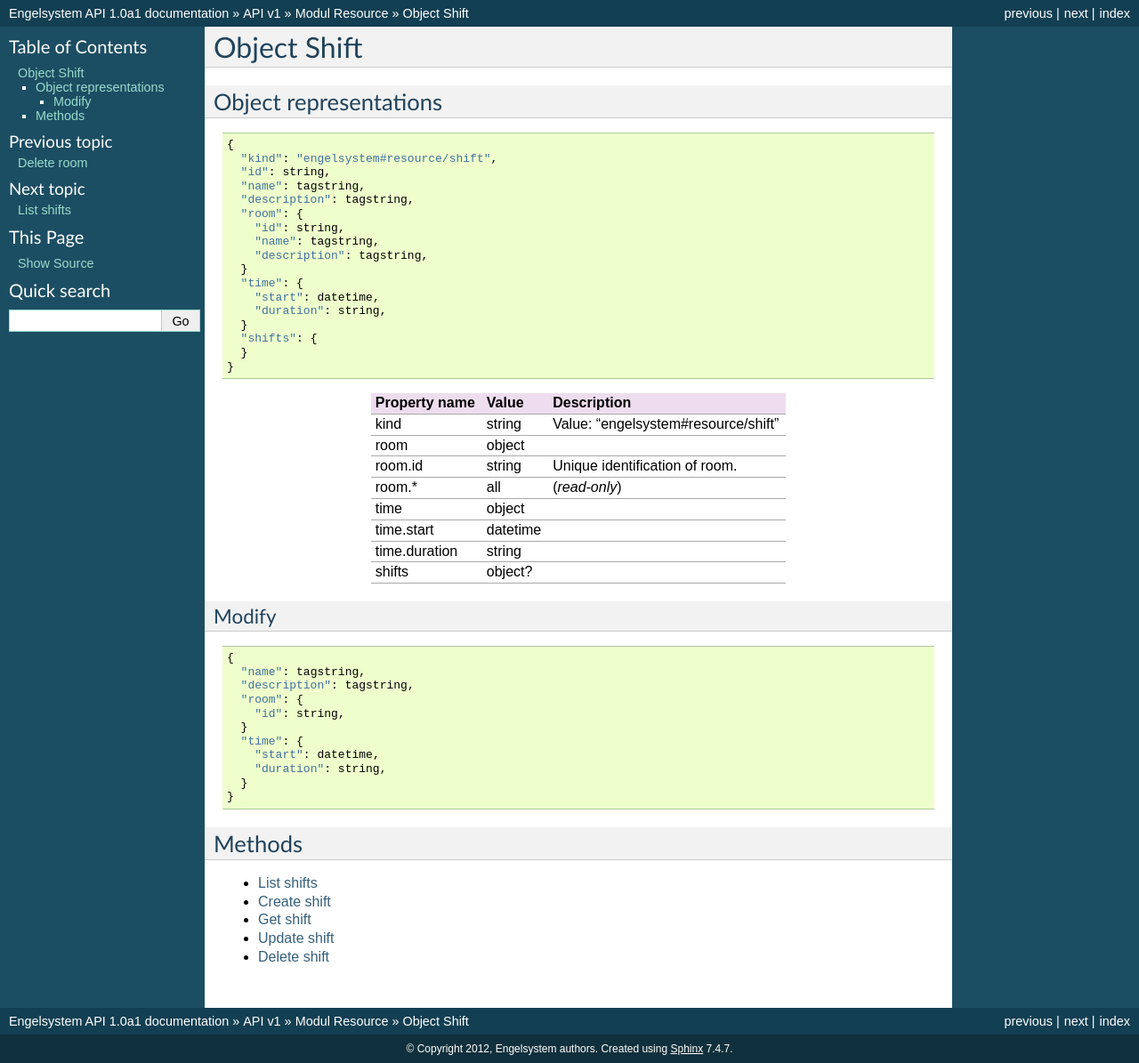
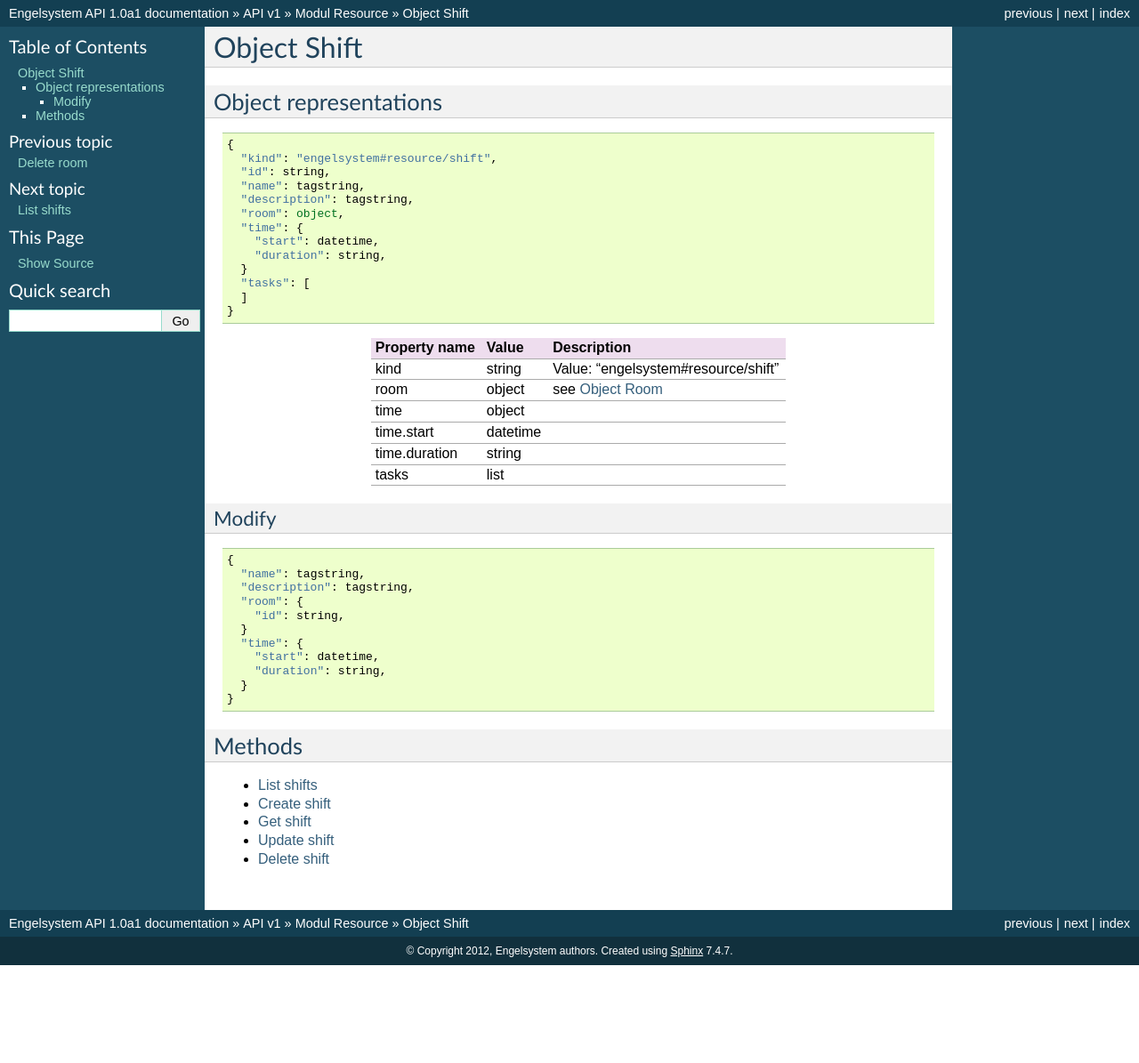
Before and after one commit to cookieBerlin/engelsystem-api, a Sphinx documentation site: the page built from doc/api/v1/resource/shift/index.rst, in a window 1280 px wide. Shown: the whole page at 89% size. Built offline with Sphinx 7.4.7, drawn with Linux system fonts in a browser that asks for light colours; pages that are not in the unit, such as notebooks, are missing from menus; after the commit the page ends 1085 px from its top, so only the background shows below that.

Commit message:
Reference room object

```diff
--- a/doc/api/v1/resource/shift/index.rst
+++ b/doc/api/v1/resource/shift/index.rst
@@ -11,30 +11,24 @@ Object representations
     "id": string,
     "name": tagstring,
     "description": tagstring,
-    "room": {
-      "id": string,
-      "name": tagstring,
-      "description": tagstring,
-    }
+    "room": object,
     "time": {
       "start": datetime,
       "duration": string,
     }
-    "shifts": {
-    }
+    "tasks": [
+    ]
   }
 
 ======================= ========= ===================================
 Property name           Value     Description
 ======================= ========= ===================================
 kind                    string    Value: "engelsystem#resource/shift"
-room                    object
-room.id                 string    Unique identification of room.
-room.*                  all       (*read-only*)
+room                    object    see :doc:`../room/index`
 time                    object
 time.start              datetime
 time.duration           string
-shifts                  object?
+tasks                   list
 ======================= ========= ===================================
 
 Modify
```
